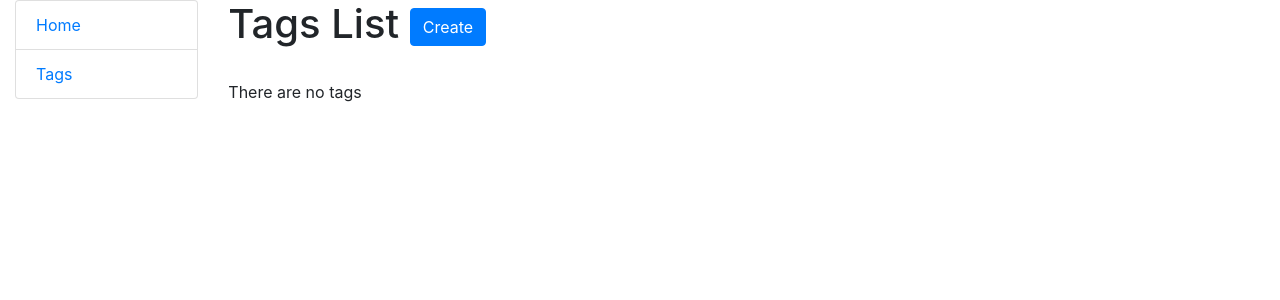
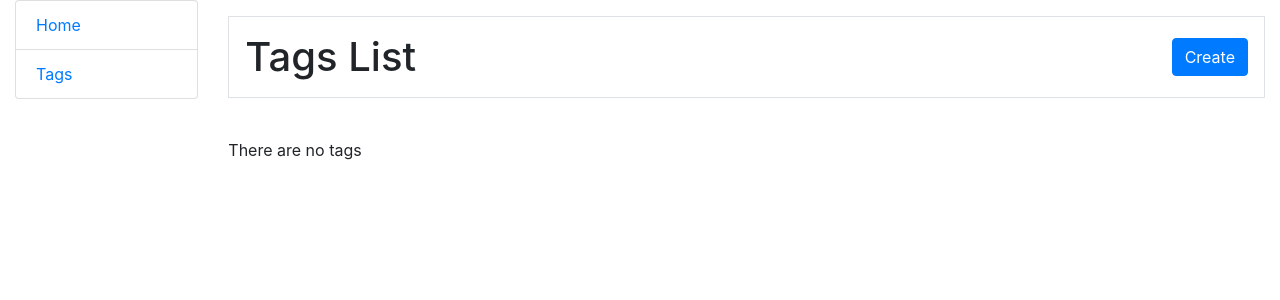
Before and after one commit to Wenhun/todo_list, a Django app: page /tags/ in a window 1280 px wide. Shown: the top 300 px of the page. Run offline with Django 5.2, Linux system fonts and the light colour scheme; data that the repository does not hold is empty; some libraries are stand-ins or nearby versions.

Commit message:
update header on tag_list.html page

```diff
--- a/templates/todo_list_app/tag_list.html
+++ b/templates/todo_list_app/tag_list.html
@@ -2,12 +2,14 @@
 {% load crispy_forms_filters %}
 
 {% block content %}
-  <h1>
-    Tags List
-    <a href="{% url 'tag-create' %}" class="btn btn-primary link-to-page">
-      Create
-    </a>
-  </h1>
+  <header>
+    <h1 class="container p-3 my-3 border d-flex justify-content-between align-items-center">
+      Tags List
+      <a href="{% url 'tag-create' %}" class="btn btn-primary link-to-page">
+        Create
+      </a>
+    </h1>
+  </header>
 
   <br>
 
```
